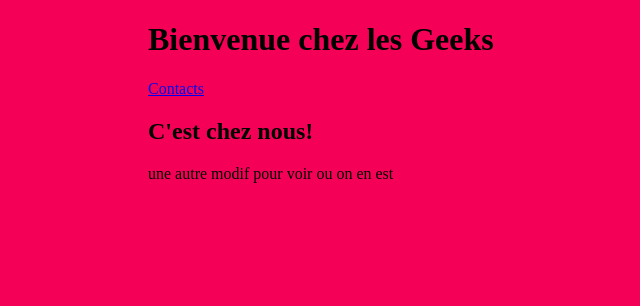
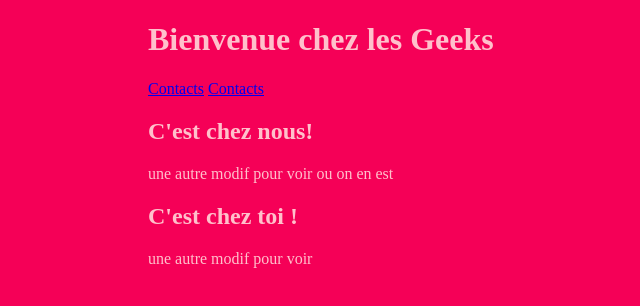
Before and after one commit to kellyTas/ex1, a plain HTML site: page Git/index.html in a window 1280 px wide. Shown: the whole page, without its empty margins (172-812 px from the left). Drawn offline with Linux system fonts and the light colour scheme.

Commit message:
ajout color et article

```diff
--- a/Git/css/main.css
+++ b/Git/css/main.css
@@ -2,4 +2,5 @@ body{
 	width: 50%;
 	margin: 0 auto;
 	background-color: #F50057;
+	color: pink;
 }
--- a/Git/index.html
+++ b/Git/index.html
@@ -12,6 +12,7 @@
 	<header>
 		<h1>Bienvenue chez les Geeks</h1>
 		<a href="contact.html">Contacts</a>
+		<a href="a-propos.html">Contacts</a>
 	</header>
 	<main>
 		<section>
@@ -19,6 +20,10 @@
 				<h2>C'est chez nous!</h2>
 				<p>une autre modif pour voir ou on en est </p>
 			</article>
+			<article>
+				<h2>C'est chez toi !</h2>
+				<p>une autre modif pour voir </p>
+			</article>
 		</section>
 	</main>
 
```
Also changed, not shown: 2 other files.
